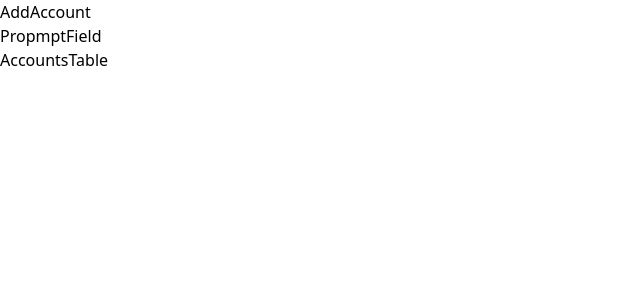
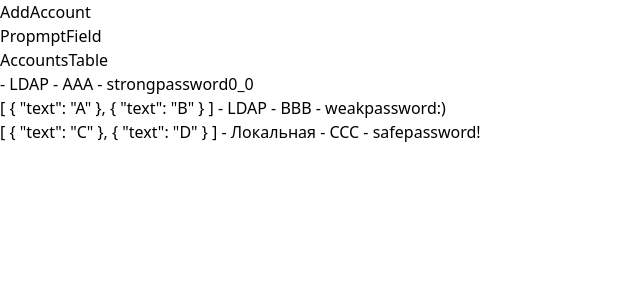
Before and after one commit to valescos/test-task-4, a Vue app: page / in a window 1280 px wide. Shown: the top 300 px of the page, without its empty margins (0-640 px from the left). Built offline with nearby package versions, Linux system fonts and the light colour scheme.

Commit message:
Connected store to AccountTable component

```diff
--- a/src/components/AccountItem.vue
+++ b/src/components/AccountItem.vue
@@ -1,5 +1,15 @@
-<script lang="ts" setup></script>
+<script lang="ts" setup>
+import type { Account } from "../types";
+
+defineProps<{
+  key: number;
+  account: Account;
+}>();
+</script>
 
 <template>
-  <div>AccountItem</div>
+  <div>
+    {{ account.marks }} - {{ account.category }} - {{ account.login }} -
+    {{ account.password }}
+  </div>
 </template>
--- a/src/components/AccountsTable.vue
+++ b/src/components/AccountsTable.vue
@@ -1,5 +1,12 @@
-<script lang="ts" setup></script>
+<script lang="ts" setup>
+import AccountItem from "../components/AccountItem.vue";
+import { useAccountsStore } from "../store";
+import { storeToRefs } from "pinia";
+const accountStore = useAccountsStore();
+const { accounts } = storeToRefs(accountStore);
+</script>
 
 <template>
   <div>AccountsTable</div>
+  <AccountItem v-for="(acc, index) in accounts" :key="index" :account="acc" />
 </template>
```
